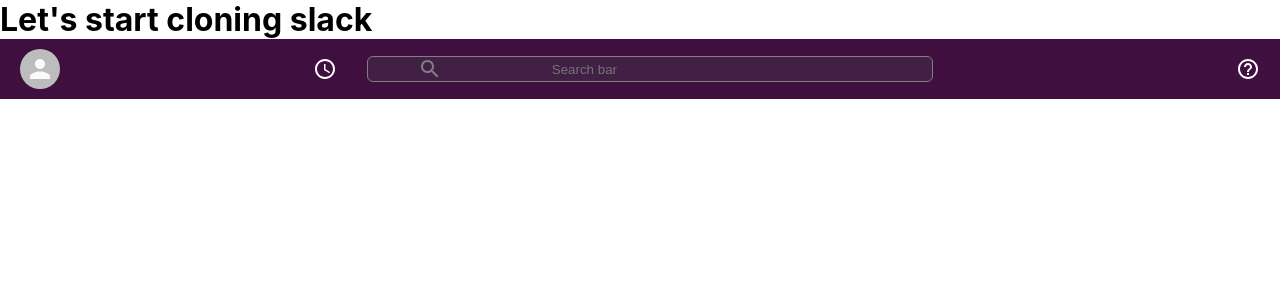
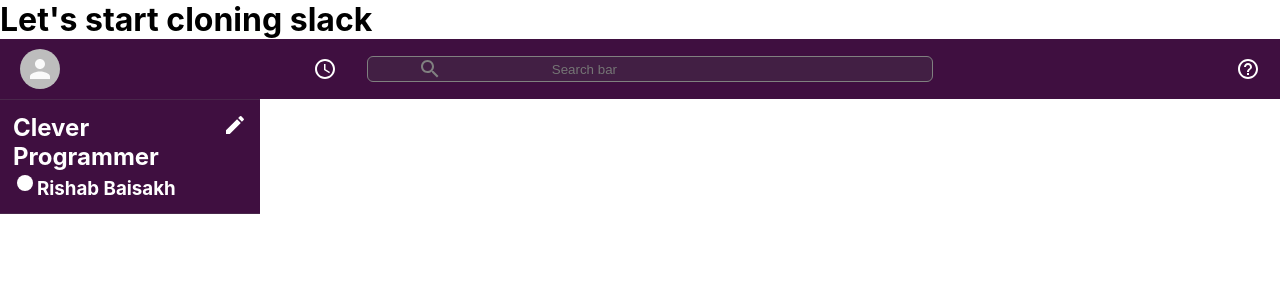
Before and after one commit to RishabBaisakh/slack-clone, a React (Create React App) app: page / in a window 1280 px wide. Shown: the top 300 px of the page. Built offline with nearby package versions, Linux system fonts and the light colour scheme.

Commit message:
Added sidebar

```diff
--- a/src/App.js
+++ b/src/App.js
@@ -1,15 +1,19 @@
 import React from "react";
 import "./App.css";
 import Header from "./Header";
+import Sidebar from "./Sidebar";
 
 function App() {
   return (
     <div className="app">
       <h1>Let's start cloning slack</h1>
 
-      {/* Header */}
       <Header />
-      {/* Sidebar */}
+
+      <div className="app_body">
+        {/* Sidebar */}
+        <Sidebar />
+      </div>
       {/* React router -> Chat screen */}
     </div>
   );
--- /dev/null
+++ b/src/Sidebar.css
@@ -0,0 +1,19 @@
+.sidebar {
+  color: white;
+  background-color: var(--slack-color);
+  border-top: 1px solid #49274b;
+  max-width: 260px;
+}
+
+.sidebar_header {
+  display: flex;
+  border-bottom: 1px solid #49274b;
+  padding-bottom: 10px;
+  padding: 13px;
+}
+/*
+.sidebar_header > .MuiSvgIcon-root {
+  padding: 8px;
+  color: #49274b;
+  background-color: white;
+} */
--- /dev/null
+++ b/src/Sidebar.js
@@ -0,0 +1,24 @@
+import React from "react";
+import "./Sidebar.css";
+import FiberManualRecordIcon from "@material-ui/icons/FiberManualRecord";
+import CreateIcon from "@material-ui/icons/Create";
+
+function Sidebar() {
+  return (
+    <div className="sidebar">
+      <div className="sidebar_header">
+        <div className="sidebar_info">
+          <h2>Clever Programmer</h2>
+
+          <h3>
+            <FiberManualRecordIcon />
+            Rishab Baisakh
+          </h3>
+        </div>
+        <CreateIcon />
+      </div>
+    </div>
+  );
+}
+
+export default Sidebar;
```
